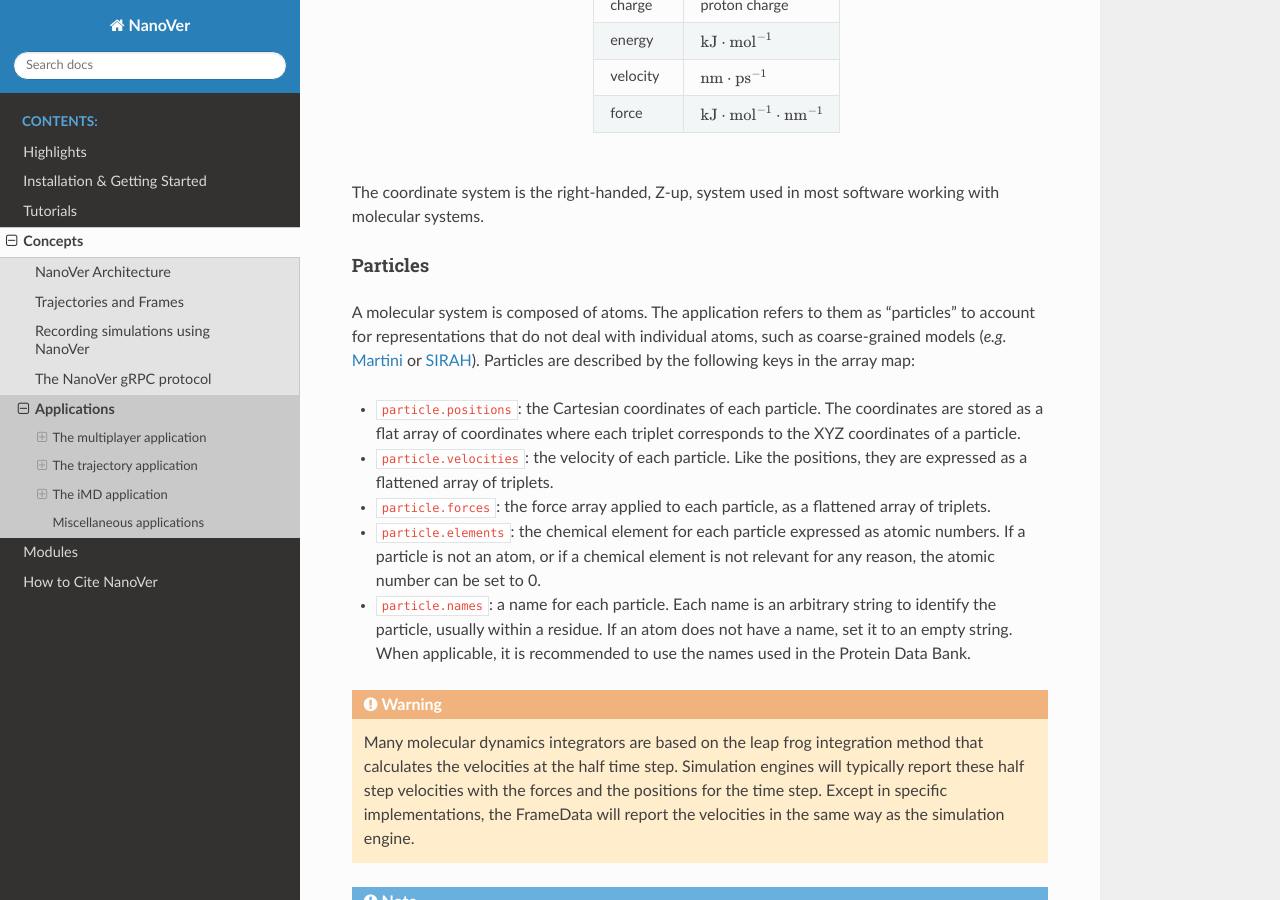
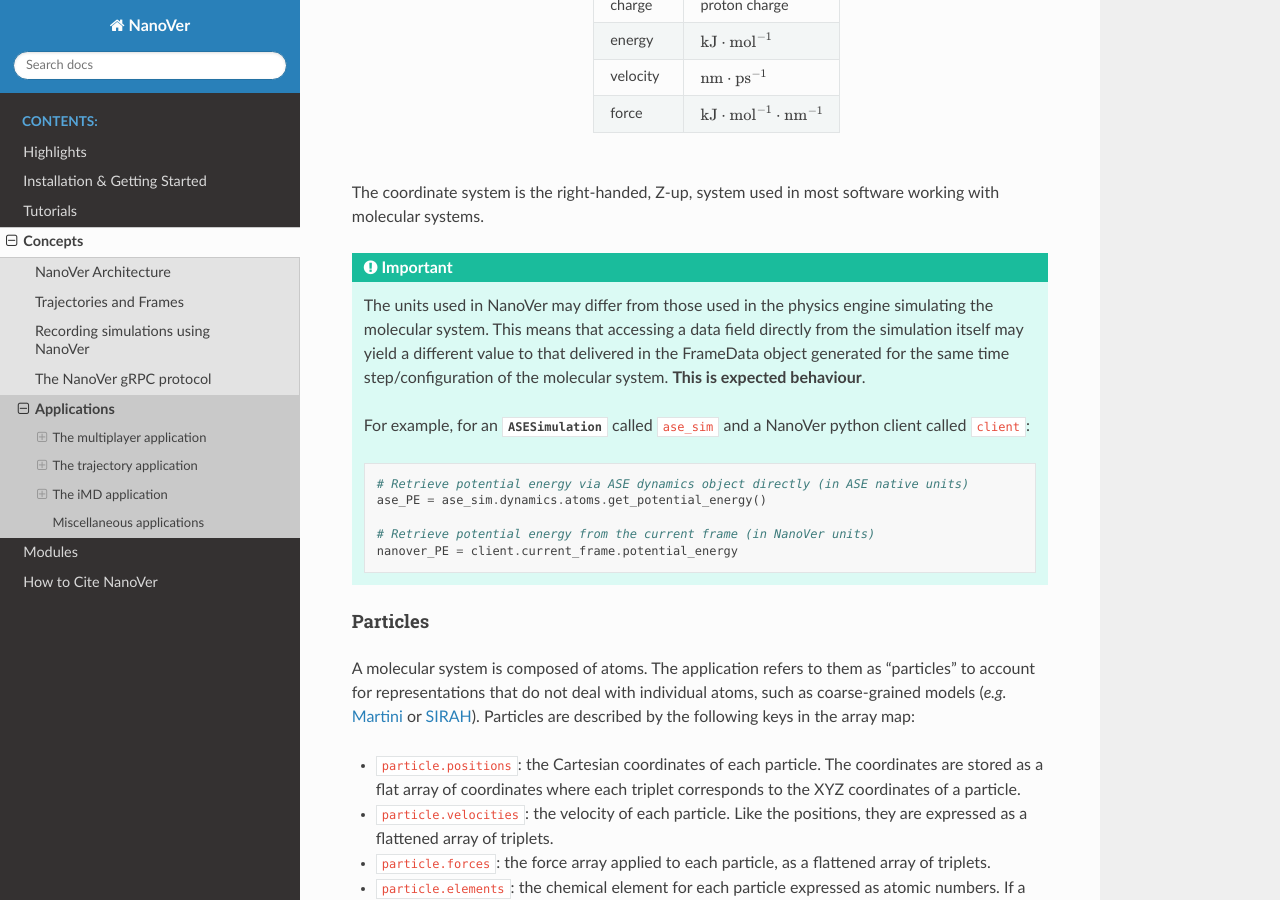
Before and after one commit to IRL2/nanover-docs, a Sphinx documentation site: the page built from source/concepts/applications.rst, in a window 1280 px wide and 900 px high, scrolled down 5704 px. Built offline with Sphinx 7.4.7 and the Read the Docs theme 3.1.0, drawn with Linux system fonts in a browser that asks for light colours; pages that are not in the unit, such as notebooks, are missing from menus; the version number could not be read and is left out.

Commit message:
Add "important" box example for differing units when accessing different quantities in different ways

```diff
--- a/source/concepts/applications.rst
+++ b/source/concepts/applications.rst
@@ -338,6 +338,26 @@
 
 The coordinate system is the right-handed, Z-up, system used in most software
 working with molecular systems.
+
+.. important::
+
+   The units used in NanoVer may differ from those used in the physics engine
+   simulating the molecular system. This means that accessing a data field directly
+   from the simulation itself may yield a different value to that delivered in the
+   FrameData object generated for the same time step/configuration of the molecular
+   system. **This is expected behaviour**.
+
+   For example, for an :class:`ASESimulation` called :code:`ase_sim` and a
+   NanoVer python client called :code:`client`:
+
+   .. code-block:: python
+
+      # Retrieve potential energy via ASE dynamics object directly (in ASE native units)
+      ase_PE = ase_sim.dynamics.atoms.get_potential_energy()
+
+      # Retrieve potential energy from the current frame (in NanoVer units)
+      nanover_PE = client.current_frame.potential_energy
+
 
 Particles
 ^^^^^^^^^
```
